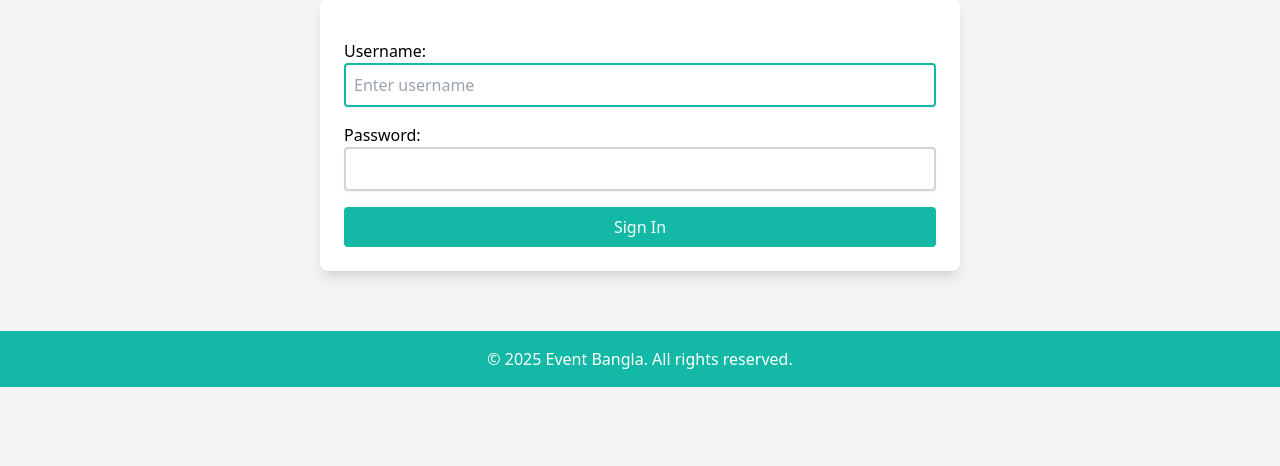
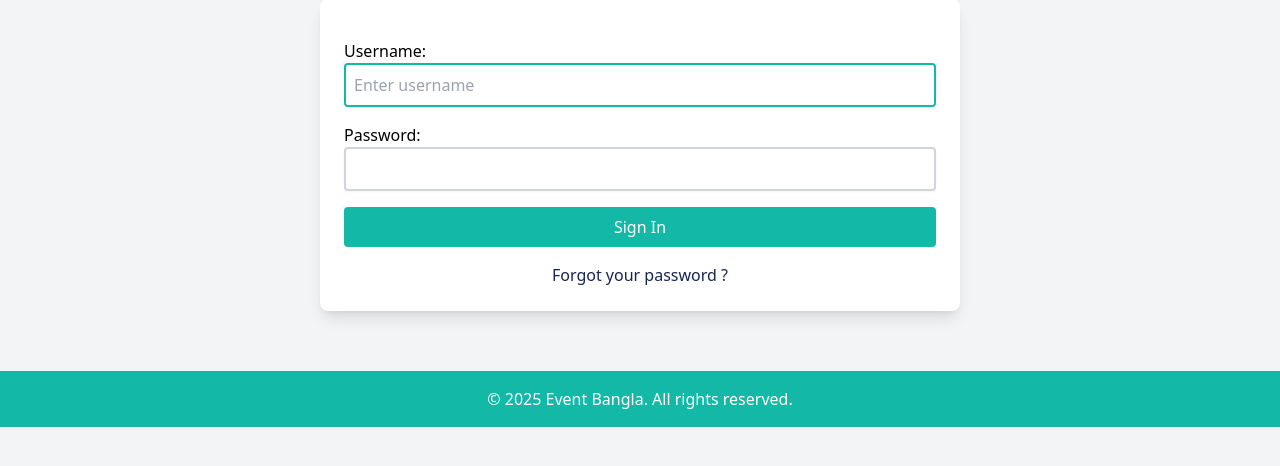
Before and after one commit to mmahmudul7/Event-Bangla, a Django app: page /users/sign-in/?next=/users/password-change/ in a window 1280 px wide. Shown: the part 121-587 px from the top of the page. Run offline with Django 5.2, Linux system fonts and the light colour scheme; some libraries are stand-ins or nearby versions.

Commit message:
Password reset link added and bug fixed

```diff
--- a/users/templates/registration/login.html
+++ b/users/templates/registration/login.html
@@ -6,5 +6,8 @@
             {{ form }}
             <button type="submit" class='w-full bg-teal-500 hover:bg-teal-600 px-4 py-2 rounded text-white mt-3 transition duration-300'>Sign In</button>
         </form>
+        <div class="mt-4 text-center">
+            <a href="{% url 'password_reset' %}" class="text-blue-950 hover:text-blue-900">Forgot your password ?</a>
+        </div>
     </div>
 {% endblock %}
--- a/users/views.py
+++ b/users/views.py
@@ -275,8 +275,6 @@ class CustomPasswordResetView(PasswordResetView):
         context = super().get_context_data(**kwargs)
         context['protocol'] = 'https' if self.request.is_secure() else 'http'
         context['domain'] = self.request.get_host()
-        context['profile_image'] = self.request.user.profile_image
-        # print(context)
         return context
 
     def form_valid(self, form):
```
